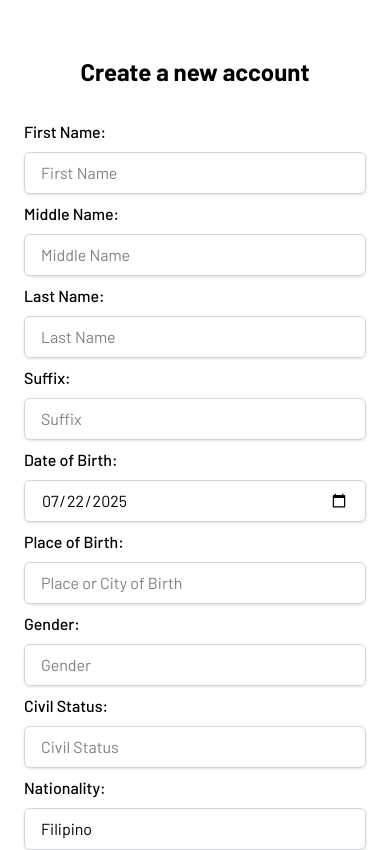
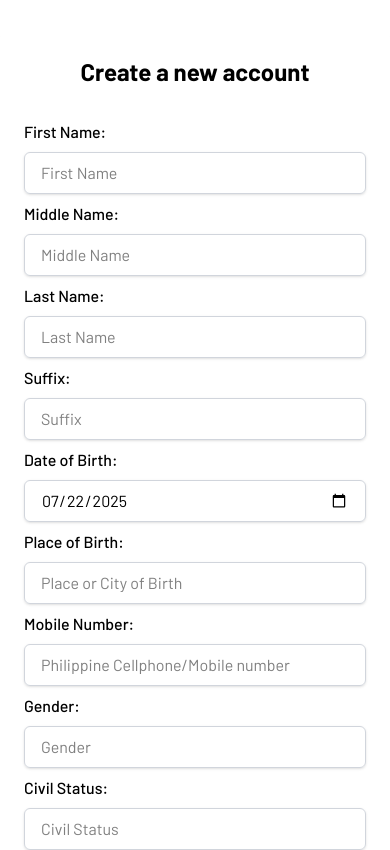
Before and after one commit to rootaccess2023/digib-fe, a React (Vite) app: page /signup in a window 390 px wide. Shown: the top 850 px of the page. Built offline with nearby package versions, Linux system fonts and the light colour scheme; no server answers.

Commit message:
feat: added phone number to the user details during registration and displayed in the Profile page upon successfully logging in.

```diff
--- a/src/api/auth.ts
+++ b/src/api/auth.ts
@@ -24,6 +24,7 @@ export async function signup(
   nationality: string,
   middle_name?: string,
   suffix?: string,
+  phone?: string,
 ): Promise<SignupResponse> {
   return apiFetch<SignupResponse>("/api/v1/signup", {
     method: "POST",
@@ -41,6 +42,7 @@ export async function signup(
         gender,
         civil_status,
         nationality,
+        phone,
       },
     }),
   });
--- a/src/contexts/AuthProviderContext.tsx
+++ b/src/contexts/AuthProviderContext.tsx
@@ -13,6 +13,7 @@ interface User {
   gender?: string;
   civil_status?: string;
   nationality?: string;
+  phone?: string;
   created_at?: Date;
 }
 
--- a/src/features/SignupForm.tsx
+++ b/src/features/SignupForm.tsx
@@ -19,6 +19,7 @@ function SignupForm() {
         place_of_birth: "",
         gender:"",
         civil_status: "",
+        phone:"",
         nationality: "Filipino",
     });
     const [error, setError] = useState<string | null>(null);
@@ -58,6 +59,7 @@ function SignupForm() {
             gender,
             civil_status,
             nationality,
+            phone
          } = formData
 
         try {
@@ -75,6 +77,7 @@ function SignupForm() {
                 nationality,
                 middle_name,
                 suffix,
+                phone,
             )
             setSuccess(successMessage);
             toast.success(successMessage);
@@ -91,6 +94,7 @@ function SignupForm() {
                 gender:"",
                 civil_status: "",
                 nationality: "Filipino",
+                phone:""
             });
             navigate("/login");
 
@@ -192,6 +196,19 @@ function SignupForm() {
                            placeholder="Place or City of Birth"
                            className="w-full px-4 py-2 border border-gray-300 rounded-md shadow-sm focus:outline-none focus:ring-2 focus:ring-green-500 focus:border-green-500 transition-colors duration-200"
                            autoComplete="address-level2"
+                           disabled={loading}
+                            />
+                    <label htmlFor="phone" className="font-medium">Mobile Number:</label>
+                    <input
+                           id="phone"
+                           type="tel"
+                           name="phone"
+                           value={formData.phone}
+                           onChange={handleChange}
+                           required
+                           placeholder="Philippine Cellphone/Mobile number"
+                           className="w-full px-4 py-2 border border-gray-300 rounded-md shadow-sm focus:outline-none focus:ring-2 focus:ring-green-500 focus:border-green-500 transition-colors duration-200"
+                           autoComplete="tel"
                            disabled={loading}
                             />
                     <label htmlFor="gender" className="font-medium">Gender:</label>
--- a/src/pages/Profile.tsx
+++ b/src/pages/Profile.tsx
@@ -10,7 +10,6 @@ const Profile = () => {
     month: "long",
     day: "numeric",
   }) : null;
-  console.log(birthDate);
 
   return (
     <div className="h-full ui-bg --primary mx-auto p-8 bg-white">
@@ -55,7 +54,7 @@ const Profile = () => {
               </div>
               <div>
                 <dt className="text-sm text-gray-600">Contact Number</dt>
-                <dd className="text-base  font-medium">0917 123 4567</dd>
+                <dd className="text-base  font-medium">{user.phone}</dd>
               </div>
               <div>
                 <dt className="text-sm text-gray-600">Gender</dt>
--- a/src/types/auth.ts
+++ b/src/types/auth.ts
@@ -31,5 +31,6 @@ export interface FormData {
   place_of_birth: string;
   gender: string;
   civil_status: string;
+  phone: string;
   nationality: string;
 }
```
